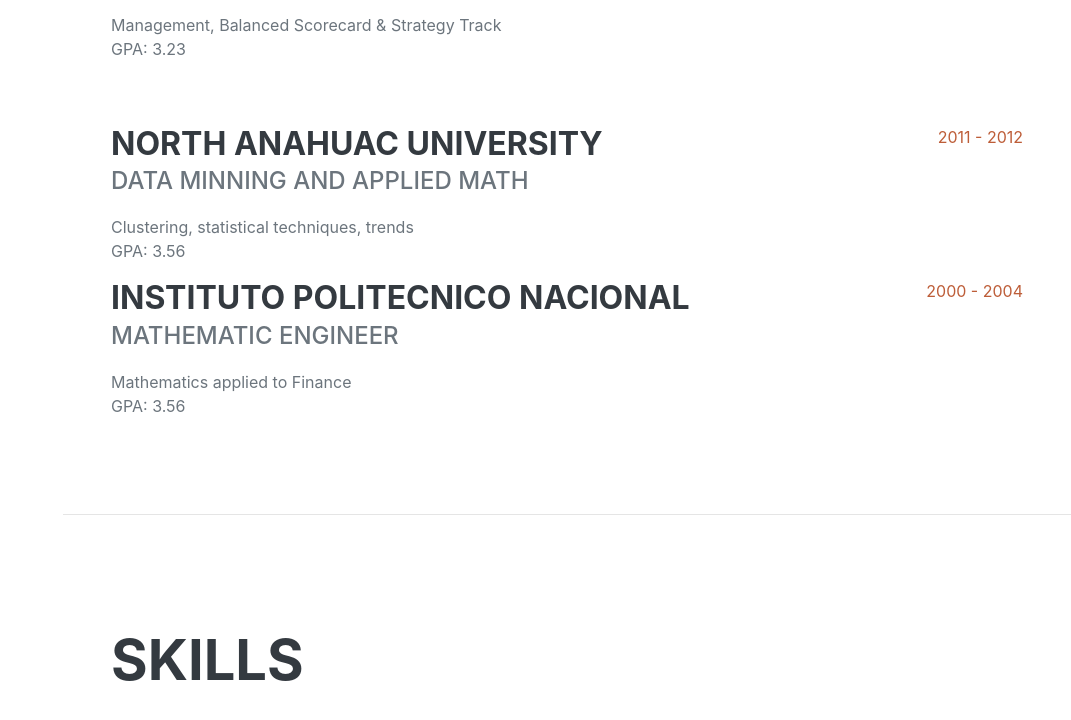
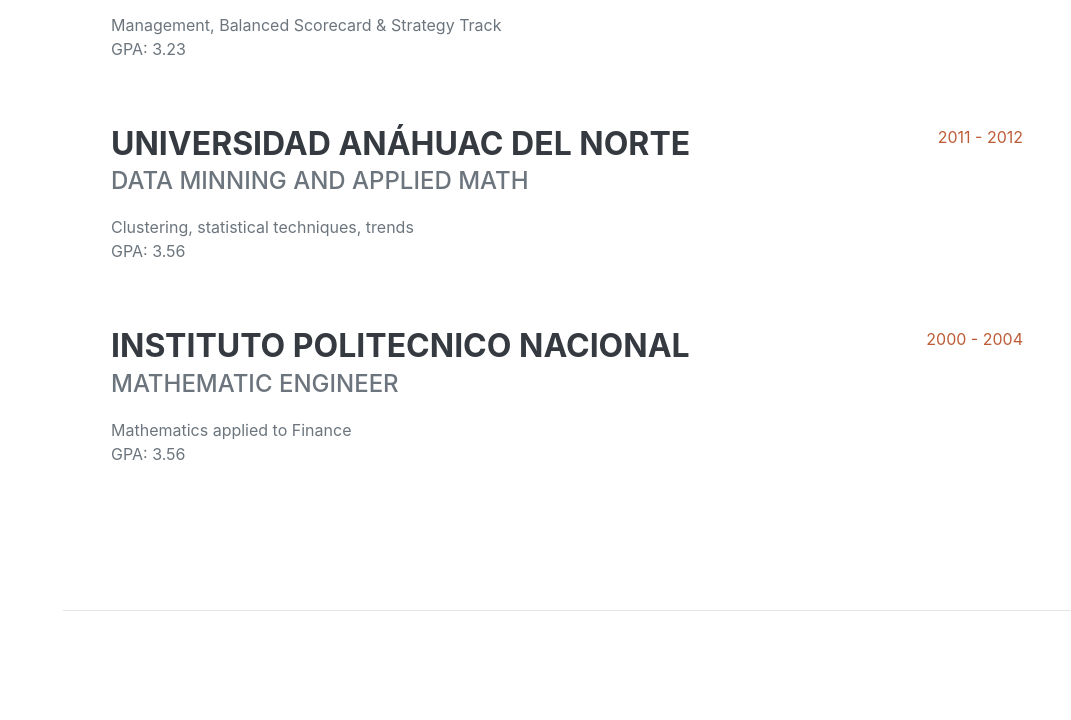
Before and after one commit to yteel/resume_yteel, a plain HTML site: page index.html in a window 1280 px wide. Shown: the part 2534-3254 px from the top of the page, without its empty margins (209-1280 px from the left). Drawn offline with nearby package versions, Linux system fonts and the light colour scheme; a web font is replaced by a local one.

Commit message:
Add files via upload

```diff
--- a/index.html
+++ b/index.html
@@ -109,16 +109,16 @@
                         </div>
                         <div class="flex-shrink-0"><span class="text-primary">2012 - 2013</span></div>
                     </div>
-                    <div class="d-flex flex-column flex-md-row justify-content-between">
+                    <div class="d-flex flex-column flex-md-row justify-content-between mb-5">
                         <div class="flex-grow-1">
-                            <h3 class="mb-0">North Anahuac University</h3>
+                            <h3 class="mb-0">Universidad Anáhuac del Norte</h3>
                             <div class="subheading mb-3">Data Minning and applied math</div>
                             <div>Clustering, statistical techniques, trends</div>
                             <p>GPA: 3.56</p>
                         </div>
                         <div class="flex-shrink-0"><span class="text-primary">2011 - 2012</span></div>
                     </div>
-                    <div class="d-flex flex-column flex-md-row justify-content-between">
+                    <div class="d-flex flex-column flex-md-row justify-content-between mb-5">
                         <div class="flex-grow-1">
                             <h3 class="mb-0">Instituto Politecnico Nacional</h3>
                             <div class="subheading mb-3">Mathematic Engineer</div>
```
